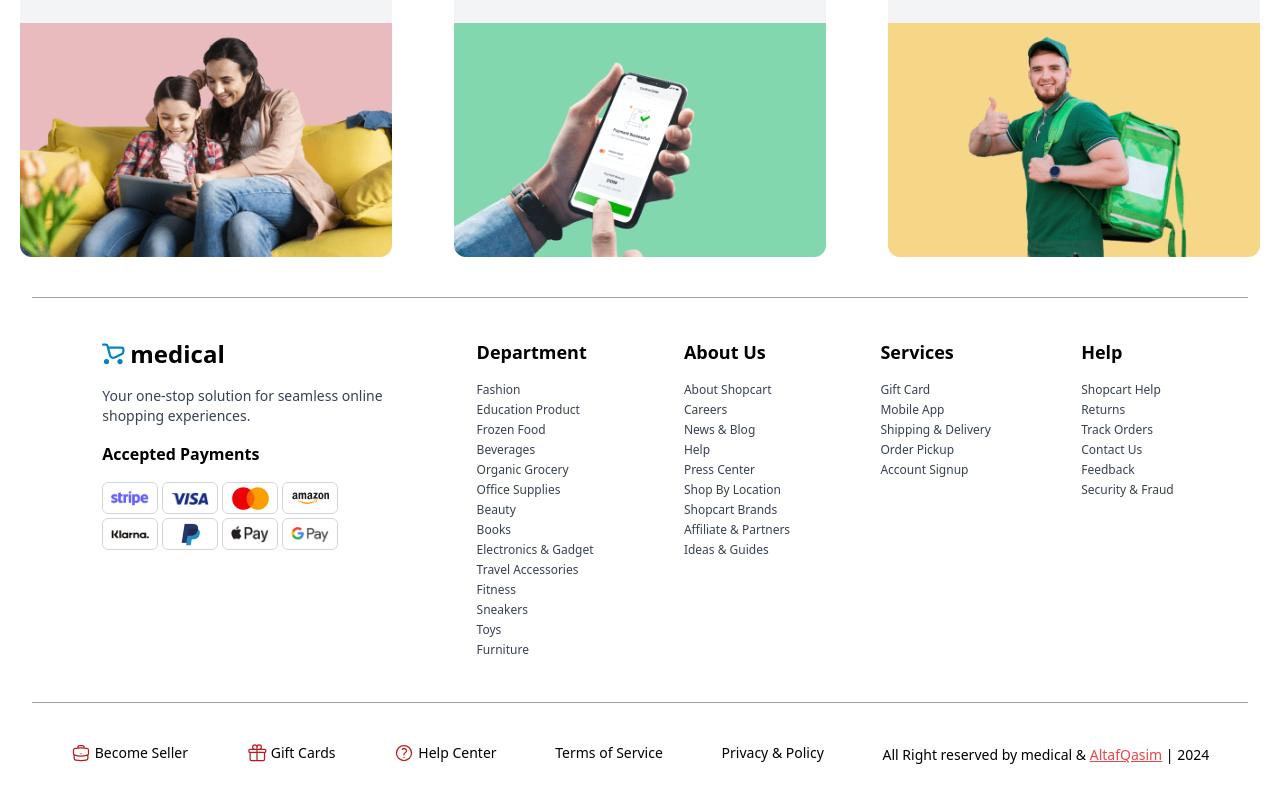
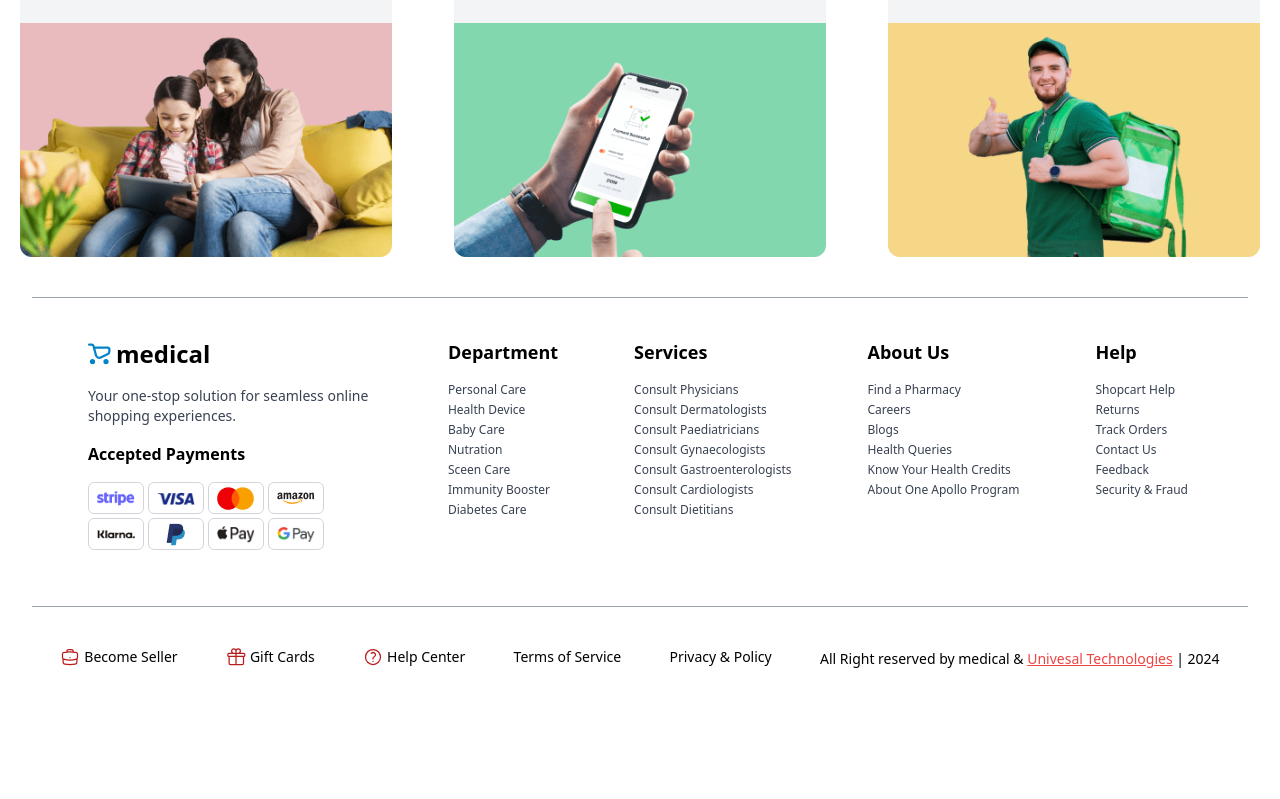
Before and after one commit to AltafQasim/medical, a React (Create React App) app: page / in a window 1280 px wide. Shown: the part 4831-5630 px from the top of the page. After the commit the page ends 5534 px from the top, so only its background shows below. Built offline with nearby package versions, Linux system fonts and the light colour scheme.

Commit message:
update category ICONS

```diff
--- a/src/Components/Footer.jsx
+++ b/src/Components/Footer.jsx
@@ -7,7 +7,7 @@ const Footer = () => {
         <div className="flex items-center gap-1 hover:text-red-600 cursor-pointer transform transition-transform mb-1 duration-[400ms]"><QuestionMarkCircleIcon className="w-5 h-5 text-red-700" />Help Center</div>
         <div className=" hover:text-red-600 cursor-pointer transform transition-transform mb-1 duration-[400ms]">Terms of Service</div>
         <div className=" hover:text-red-600 cursor-pointer transform transition-transform mb-1 duration-[400ms]">Privacy & Policy</div>
-        <div className="">All Right reserved by medical & <a href="https://github.com/AltafQasim" target="_blank" className=" text-red-500 hover:text-red-800 cursor-pointer transform transition-transform mb-1 duration-[400ms] underline">AltafQasim</a> | {new Date().getFullYear()}</div>
+        <div className="">All Right reserved by medical & <a href="#" className=" text-red-500 hover:text-red-800 cursor-pointer transform transition-transform mb-1 duration-[400ms] underline">Univesal Technologies</a> | {new Date().getFullYear()}</div>
     </div>
 }
 export default Footer;
--- a/src/Components/FooterLinks.jsx
+++ b/src/Components/FooterLinks.jsx
@@ -3,11 +3,12 @@ import Payments from "./Payments";
 
 const FooterLinks=()=>{
     const links=[
-        {name:"Department", list:["Fashion","Education Product","Frozen Food","Beverages","Organic Grocery","Office Supplies","Beauty","Books","Electronics & Gadget","Travel Accessories","Fitness","Sneakers","Toys","Furniture"]},
-        {name:"About Us", list:["About Shopcart", "Careers", "News & Blog", "Help", "Press Center", "Shop By Location", "Shopcart Brands", "Affiliate & Partners", "Ideas & Guides"]},
-        {name:"Services", list:["Gift Card", "Mobile App", "Shipping & Delivery", "Order Pickup", "Account Signup"]},
+        {name:"Department", list:["Personal Care","Health Device","Baby Care","Nutration","Sceen Care","Immunity Booster","Diabetes Care"]},
+        {name:"Services", list:["Consult Physicians", "Consult Dermatologists", "Consult Paediatricians", "Consult Gynaecologists", "Consult Gastroenterologists", "Consult Cardiologists", "Consult Dietitians"]},
+        {name:"About Us", list:["Find a Pharmacy", "Careers", "Blogs", "Health Queries",'Know Your Health Credits','About One Apollo Program']},
         {name:"Help", list:["Shopcart Help", "Returns", "Track Orders", "Contact Us", "Feedback", "Security & Fraud"]}
     ]
+
     return <div className="flex md:justify-evenly md-mx:justify-around flex-wrap  p-5">
         <Payments className="mb-3"/>
         {
--- a/src/Components/Header.jsx
+++ b/src/Components/Header.jsx
@@ -8,7 +8,7 @@ import {
     ArchiveBoxIcon,
     MusicalNoteIcon,
     XMarkIcon,
-    ShoppingCartIcon, UserCircleIcon, MagnifyingGlassIcon, ShoppingBagIcon
+    ShoppingCartIcon, UserCircleIcon, MagnifyingGlassIcon, ShoppingBagIcon,BeakerIcon,TableCellsIcon,LightBulbIcon,HandRaisedIcon
 } from '@heroicons/react/24/outline';
 import { ChevronDownIcon, PhoneIcon, PlayCircleIcon } from '@heroicons/react/20/solid';
 import { Link, useLocation } from 'react-router-dom';
@@ -19,12 +19,10 @@ import RegisterForm from './RegisterForm';
 import Logout from './Logout';
 
 const products = [
-    { name: 'Mobile', href: '#', icon: DevicePhoneMobileIcon },
-    { name: 'Books', href: '#', icon: BookOpenIcon },
-    { name: 'Headphone', href: '#', icon: MusicalNoteIcon },
-    { name: 'Furniture', href: '#', icon: ArchiveBoxIcon },
-    { name: 'Handbag', href: '#', icon: ShoppingBagIcon },
-    { name: 'Laptop', href: '#', icon: ComputerDesktopIcon },
+    { name: 'Homeopathy', href: '#', icon: BeakerIcon },
+    { name: 'Ayurvedic', href: '#', icon: BookOpenIcon },
+    { name: 'vitamins', href: '#', icon: TableCellsIcon },
+    { name: 'Sexual Health', href: '#', icon:LightBulbIcon  },
 ]
 
 function classNames(...classes) {
```
